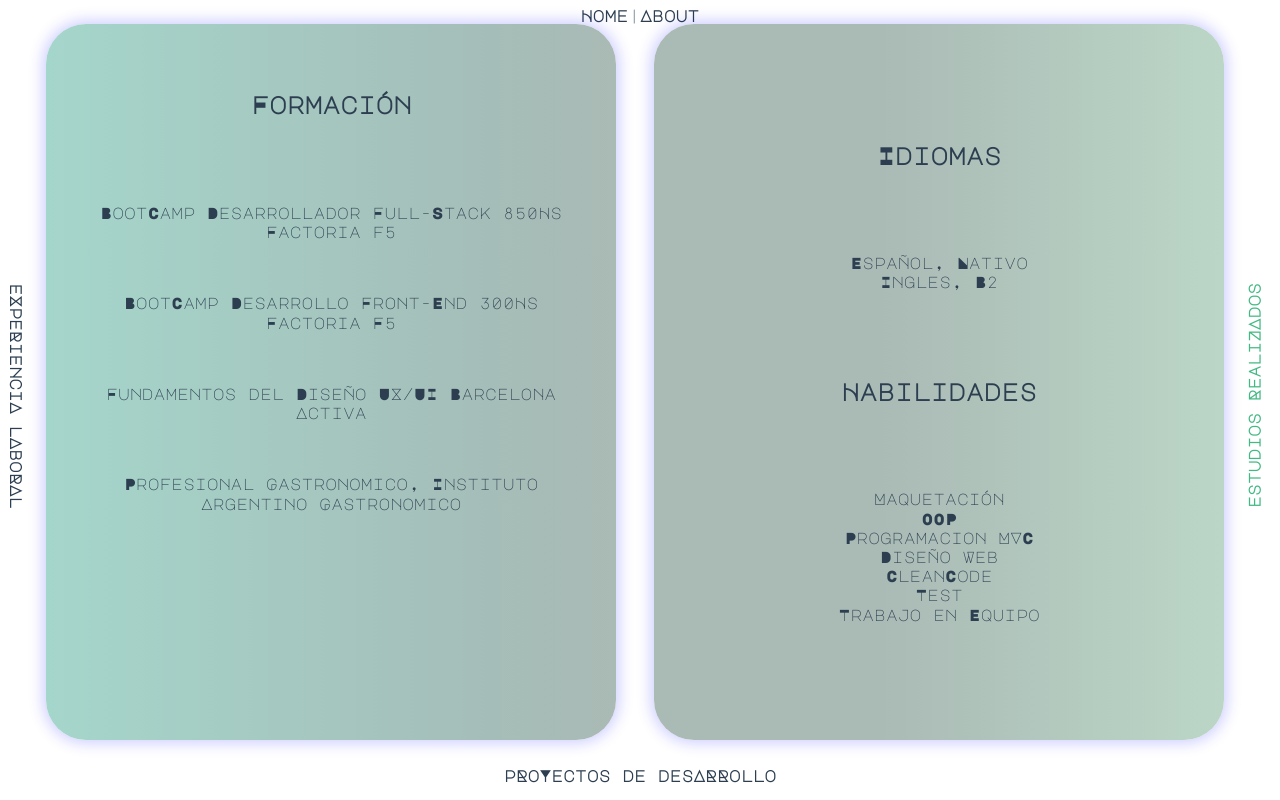
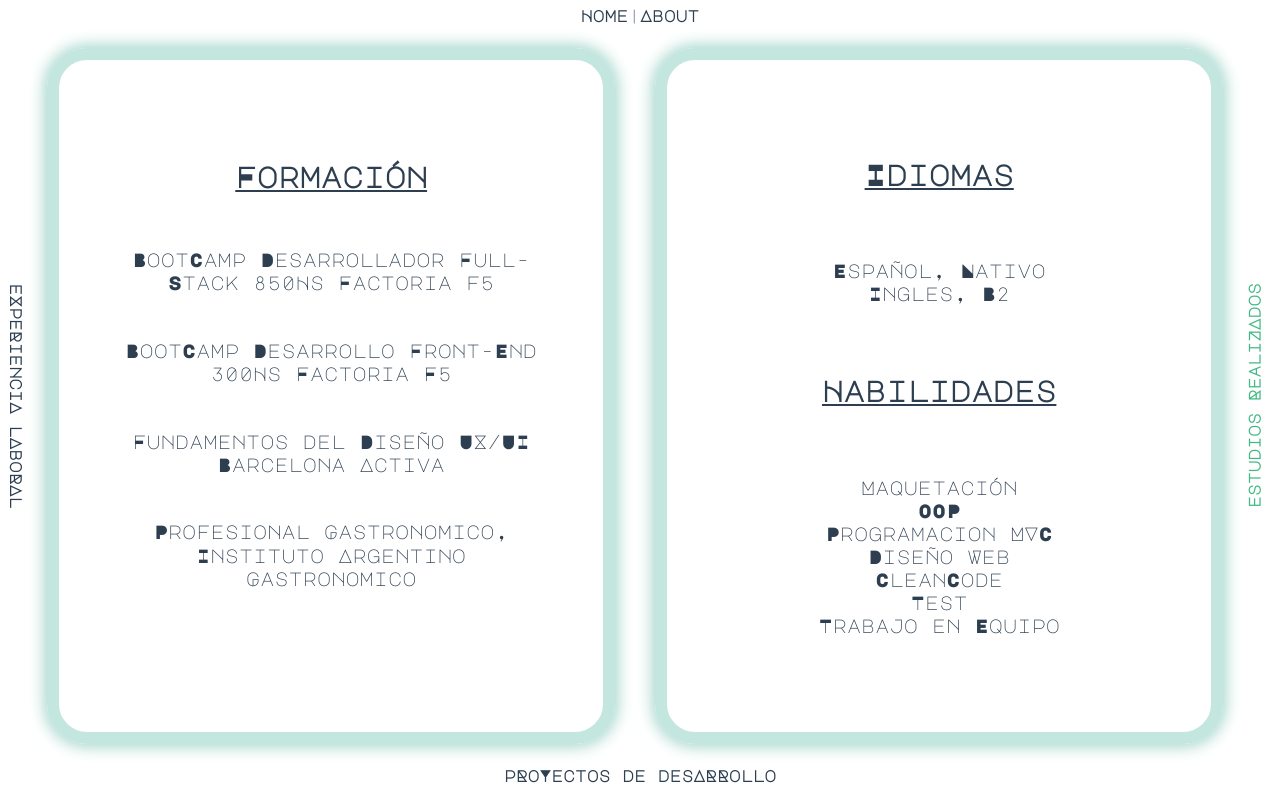
Before and after one commit to Francocalvino/portfolio, a Vue app: page /estudios in a window 1280 px wide. Built offline with nearby package versions, Linux system fonts and the light colour scheme; a web font is replaced by a local one.

Commit message:
contenedores al centro y cambios de margenes

```diff
--- a/src/views/About.vue
+++ b/src/views/About.vue
@@ -38,8 +38,8 @@
 
 }
 .cont{
-   background:  radial-gradient(circle, rgba(255,255,255,1) 0%, rgba(255,255,255,1) 56%, rgba(195,230,222,1) 100%);;/* linear-gradient(90deg, rgba(165,214,203,1) 0%, rgba(165,189,184,1) 39%, rgba(170,186,181,1) 49%, rgba(187,214,198,1) 100%); */
-  border: 5px solid;
+   /* background:  radial-gradient(circle, rgba(255,255,255,1) 0%, rgba(255,255,255,1) 56%, rgba(195,230,222,1) 100%); *//* linear-gradient(90deg, rgba(165,214,203,1) 0%, rgba(165,189,184,1) 39%, rgba(170,186,181,1) 49%, rgba(187,214,198,1) 100%); */
+  border: 7px solid;
   border-color: #c3e6de;
   padding: 3%;
   width: fit-content;
--- a/src/views/Estudios.vue
+++ b/src/views/Estudios.vue
@@ -36,37 +36,49 @@ ul{
   list-style:none;
   line-height: 120%;
   padding:0;
-
+}
+h1{
+  text-decoration: underline #2c3e50;
+}
+h2{
+  text-decoration: underline #2c3e50;
 }
 .contenido{
   display: flex;
   justify-content: space-around;
+  align-items: center;
   width: 95vw;
   margin: 0;
 }
 .contenedor{
 
-  width: 37vw;
+  width: 35vw;
   display: flex;
   flex-direction: column;
+  justify-content: center;
   align-items: center;
   align-content: center;
   padding: 3rem;
-  height: 77.5vh;
+  height: 72vh;
   margin: 0;
   border-radius: 2.5rem;
-  box-shadow: 0px 0px 15px 3px rgba(0, 0, 255, .2);
+  border: 12px solid;
+  border-color: #c3e6de;
+  box-shadow: 0px 0px 15px 3px rgba(165,214,203,1) ;
+font-size: 1.2rem;
 }
 .izq{
-  background: linear-gradient(90deg, rgba(165,214,203,1) 0%, rgba(165,189,184,1) 78%, rgba(170,186,181,1) 100%);
+  /* background: linear-gradient(90deg, rgba(165,214,203,1) 0%, rgba(165,189,184,1) 78%, rgba(170,186,181,1) 100%); */
 }
 .der{
-   background: linear-gradient(90deg, rgba(170,186,181,1) 39%,rgba(187,214,198,1) 100%);
+   /* background: linear-gradient(90deg, rgba(170,186,181,1) 39%,rgba(187,214,198,1) 100%); */
    justify-content: space-evenly;
 }
 .izq li{
   margin-bottom: 10%;
-  margin-top: 11% ;
+  margin-top: 3% ;
+
+
 }
 
 </style>
```
